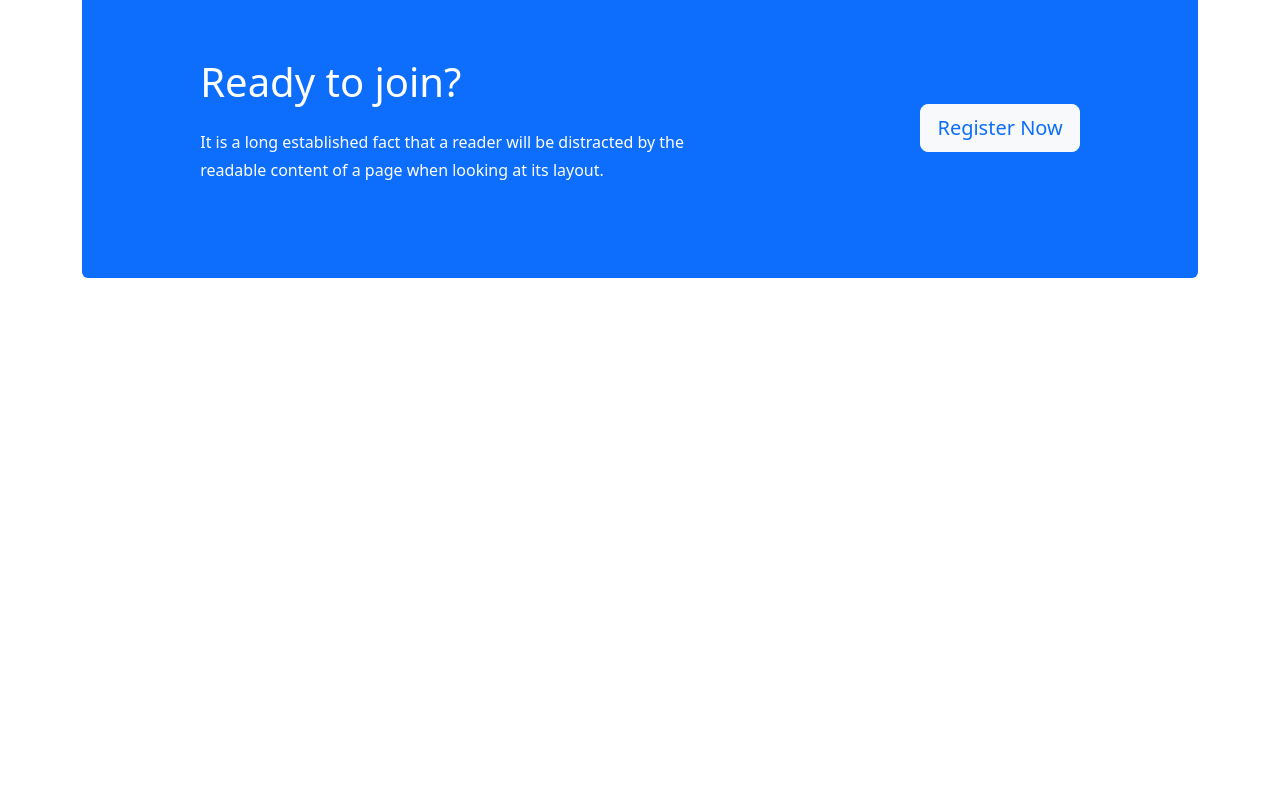
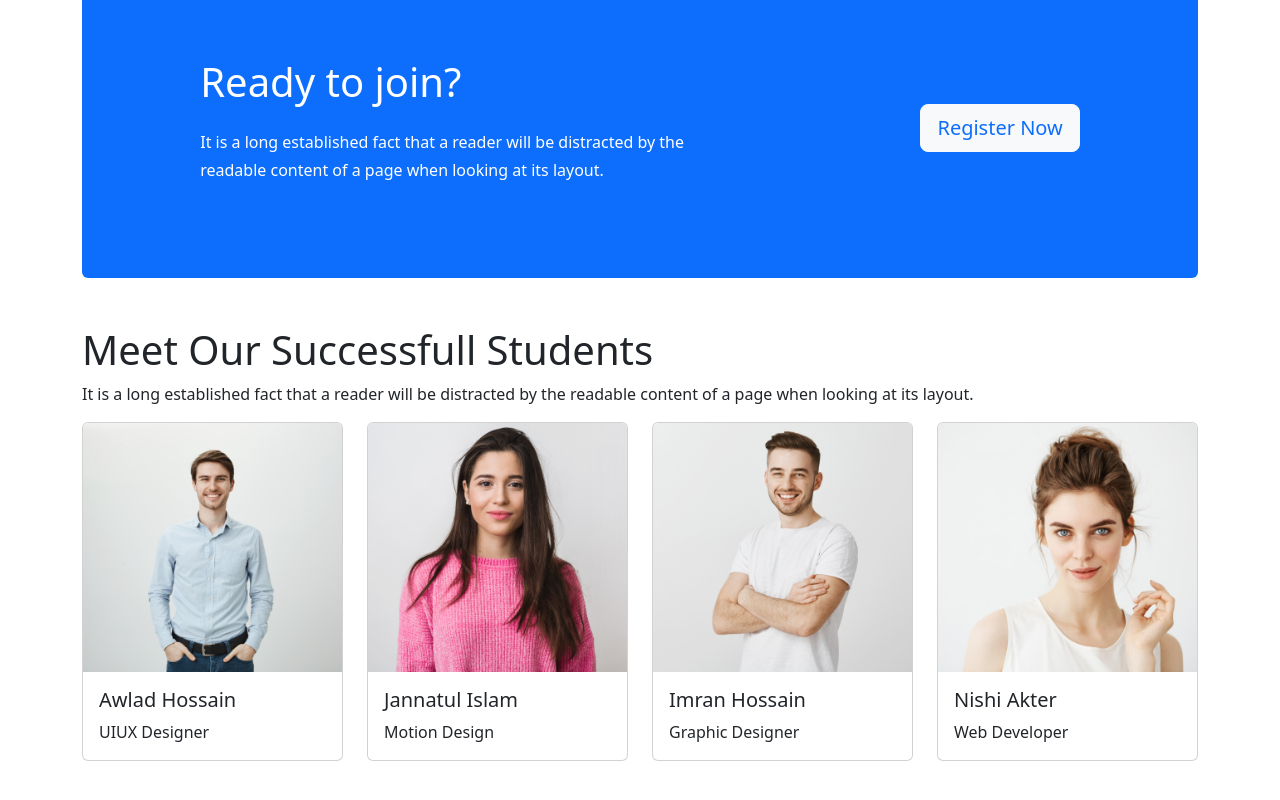
Before and after one commit to CodeWithJahangir/educare, a plain HTML site: page index.html in a window 1280 px wide. Shown: the part 2428-3228 px from the top of the page. Before the commit the page ends 2754 px from the top, so only its background shows below. Drawn offline with nearby package versions, Linux system fonts and the light colour scheme.

Commit message:
add student section

```diff
--- a/index.html
+++ b/index.html
@@ -355,10 +355,10 @@
 
       <!-- Join section start -->
       <section
-        class="bg-primary rounded d-flex align-items-center justify-content-around"
+        class="bg-primary rounded flex-column flex-lg-row d-flex align-items-center justify-content-around"
         style="height: 300px"
       >
-        <div class="text-white">
+        <div class="text-white text-center text-lg-start">
           <h1 class="mb-4">Ready to join?</h1>
           <p class="mb-1">
             It is a long established fact that a reader will be distracted by
@@ -402,19 +402,34 @@
                       <label for="message-text" class="col-form-label"
                         >Full Name:</label
                       >
-                      <input placeholder="Enter your Full Name" class="form-control" id="message-text" type="text"></input>
+                      <input
+                        type="text"
+                        class="form-control"
+                        id="message-text"
+                        placeholder="Enter your Full name"
+                      />
                     </div>
                     <div class="mb-3">
                       <label for="message-text" class="col-form-label"
                         >Email:</label
                       >
-                      <input placeholder="Enter your Email" class="form-control" id="message-text" type="email"></input>
+                      <input
+                        type="email"
+                        class="form-control"
+                        id="message-text"
+                        placeholder="Enter your Email"
+                      />
                     </div>
                     <div class="mb-3">
                       <label for="message-text" class="col-form-label"
                         >Password:</label
                       >
-                      <input placeholder="Enter your Password" class="form-control" id="message-text" type="password"></input>
+                      <input
+                        type="password"
+                        class="form-control"
+                        id="message-text"
+                        placeholder="Enter your Password"
+                      />
                     </div>
                   </form>
                 </div>
@@ -436,6 +451,71 @@
         </div>
       </section>
       <!-- Join section end -->
+
+      <!-- Student section start -->
+      <section class="my-5">
+        <h1>Meet Our Successfull Students</h1>
+        <p>
+          It is a long established fact that a reader will be distracted by the
+          readable content of a page when looking at its layout.
+        </p>
+        <div class="row row-cols-1 row-cols-md-2 row-cols-lg-4 g-4">
+          <div class="col">
+            <div class="card h-100">
+              <img
+                src="./images/student/student-1.png"
+                class="card-img-top"
+                alt="..."
+              />
+              <div class="card-body">
+                <h5 class="card-title">Awlad Hossain</h5>
+                <p class="card-text">UIUX Designer</p>
+              </div>
+            </div>
+          </div>
+
+          <div class="col">
+            <div class="card h-100">
+              <img
+                src="./images/student/student-2.png"
+                class="card-img-top"
+                alt="..."
+              />
+              <div class="card-body">
+                <h5 class="card-title">Jannatul Islam</h5>
+                <p class="card-text">Motion Design</p>
+              </div>
+            </div>
+          </div>
+          <div class="col">
+            <div class="card h-100">
+              <img
+                src="./images/student/student-3.png"
+                class="card-img-top"
+                alt="..."
+              />
+              <div class="card-body">
+                <h5 class="card-title">Imran Hossain</h5>
+                <p class="card-text">Graphic Designer</p>
+              </div>
+            </div>
+          </div>
+          <div class="col">
+            <div class="card h-100">
+              <img
+                src="./images/student/student-4.png"
+                class="card-img-top"
+                alt="..."
+              />
+              <div class="card-body">
+                <h5 class="card-title">Nishi Akter</h5>
+                <p class="card-text">Web Developer</p>
+              </div>
+            </div>
+          </div>
+        </div>
+      </section>
+      <!-- Student section end -->
     </main>
 
     <!-- Bootstrap Js cdn link -->
```
